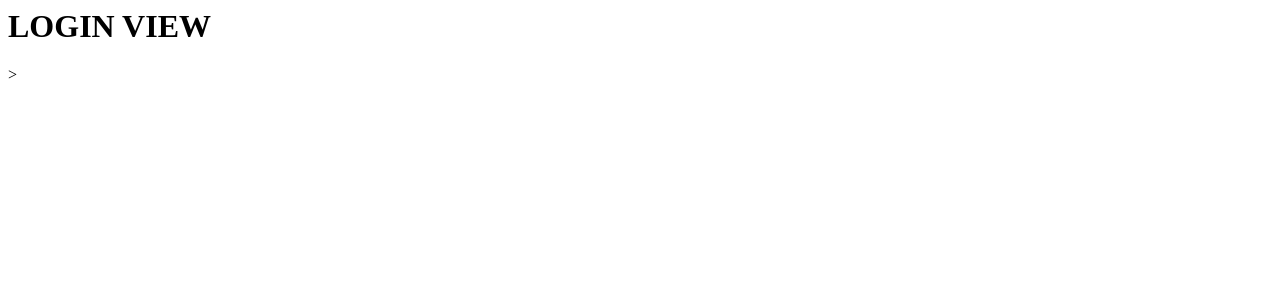
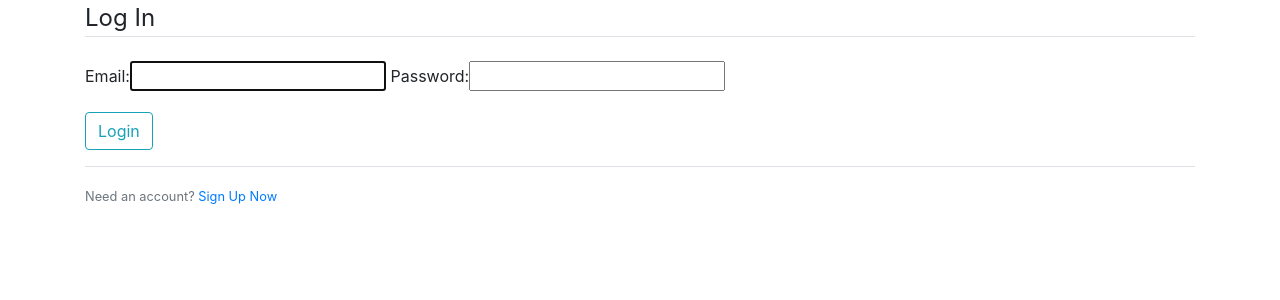
Before and after one commit to RyanMower/HostASkier, a Django app: page /login/ in a window 1280 px wide. Shown: the top 300 px of the page. Run offline with Django 3.2, Linux system fonts and the light colour scheme; parts of the project's set-up code (start-up, migrations or seed data) failed here and were passed over; some libraries are stand-ins or nearby versions.

Commit message:
Skeleton for account added.

```diff
--- a/HostASkier/HostASkier/urls.py
+++ b/HostASkier/HostASkier/urls.py
@@ -16,11 +16,12 @@ Including another URLconf
 from django.contrib import admin
 from django.urls import path, include
 from django.contrib.auth import views as auth_views
+from account import views as account_views
 
 urlpatterns = [
     path('admin/', admin.site.urls),
     path('', include('main.urls')),
-    # path('register/', account_views.register, name='register'),
+    path('register/', account_views.register, name='register'),
     # path('profile/', user_views.profile, name='profile'),
     path('login/', auth_views.LoginView.as_view(template_name='account/login.html'), name='login'),
     path('logout/', auth_views.LogoutView.as_view(template_name='account/logout.html'), name='logout'),
--- a/HostASkier/account/templates/account/login.html
+++ b/HostASkier/account/templates/account/login.html
@@ -1 +1,20 @@
-<h1> LOGIN VIEW</h1>>
+{% extends "base.html" %}
+{% block content %}
+    <div class='content-section'>
+        <form method="POST">
+            {% csrf_token %}
+            <fieldset class="form-group">
+                <legend class="border-bottom mb-4">Log In</legend>
+                {{ form }}
+            </fieldset>
+            <div class="form-group">
+                <button class="btn btn-outline-info" type="submit">Login</button>
+            </div>
+        </form>
+        <div class="border-top pt-3">
+            <small class="text-muted">
+		    Need an account? <a class "ml-2" href="{% url 'register' %}">Sign Up Now</a>
+            </small>
+        </div>
+    </div>
+{% endblock content %}
--- a/HostASkier/main/templates/main/base.html
+++ b/HostASkier/main/templates/base.html
@@ -1,3 +1,4 @@
+{% load static %}
 <!doctype html>
 <html lang="en">
   <head>
--- a/HostASkier/main/templates/main/skier_form.html
+++ b/HostASkier/main/templates/main/skier_form.html
@@ -1,4 +1,4 @@
-{% extends "main/base.html" %}
+{% extends "base.html" %}
 {% block content %}
   <div class="content-section">
     <form method="POST">
--- a/HostASkier/main/templates/main/start.html
+++ b/HostASkier/main/templates/main/start.html
@@ -1,4 +1,4 @@
-{% extends "main/base.html" %}
+{% extends "base.html" %}
 {% block content %}
   <div class="container height-50% display-flex align-items-center">
       <button class="btn btn-primary">Want to Host a Skier?</button>
```
Also changed, not shown: HostASkier/account/templates/account/logout.html (+9 -1 lines), HostASkier/account/views.py (+17 -17 lines).
